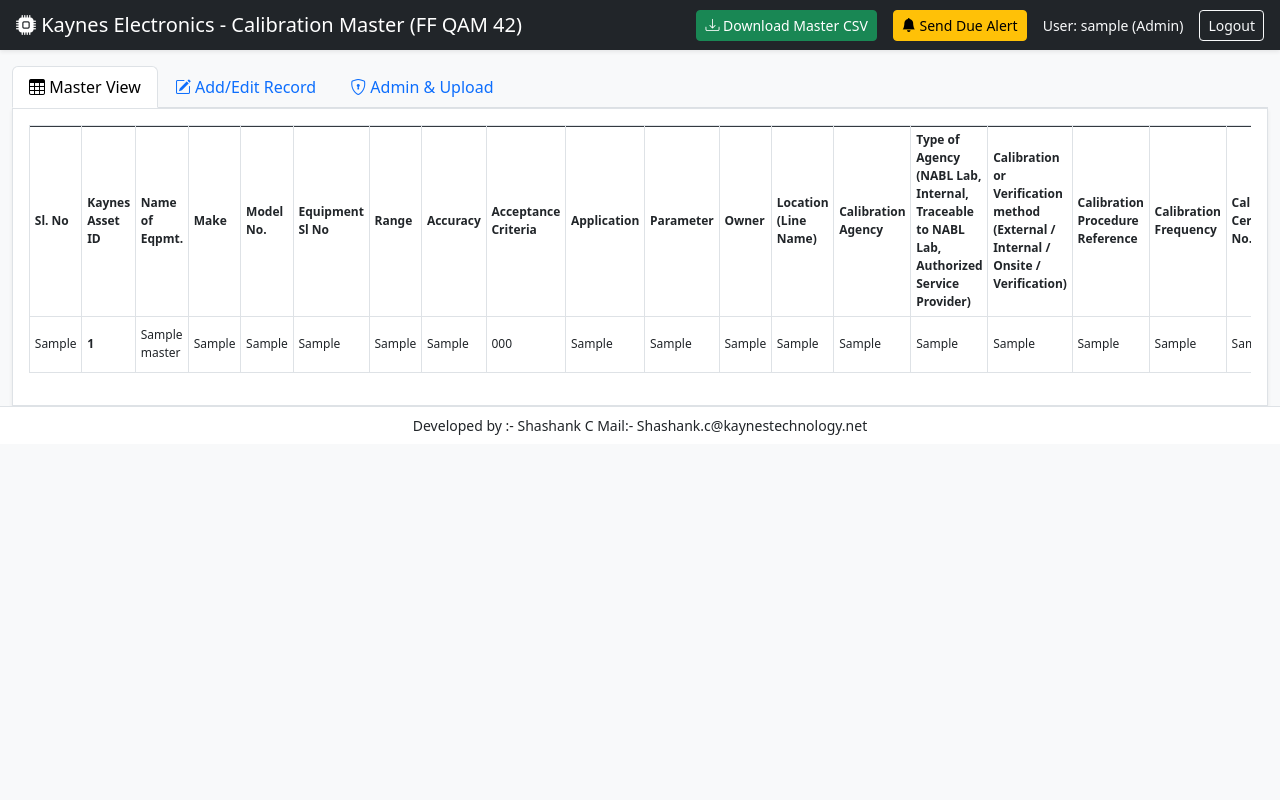
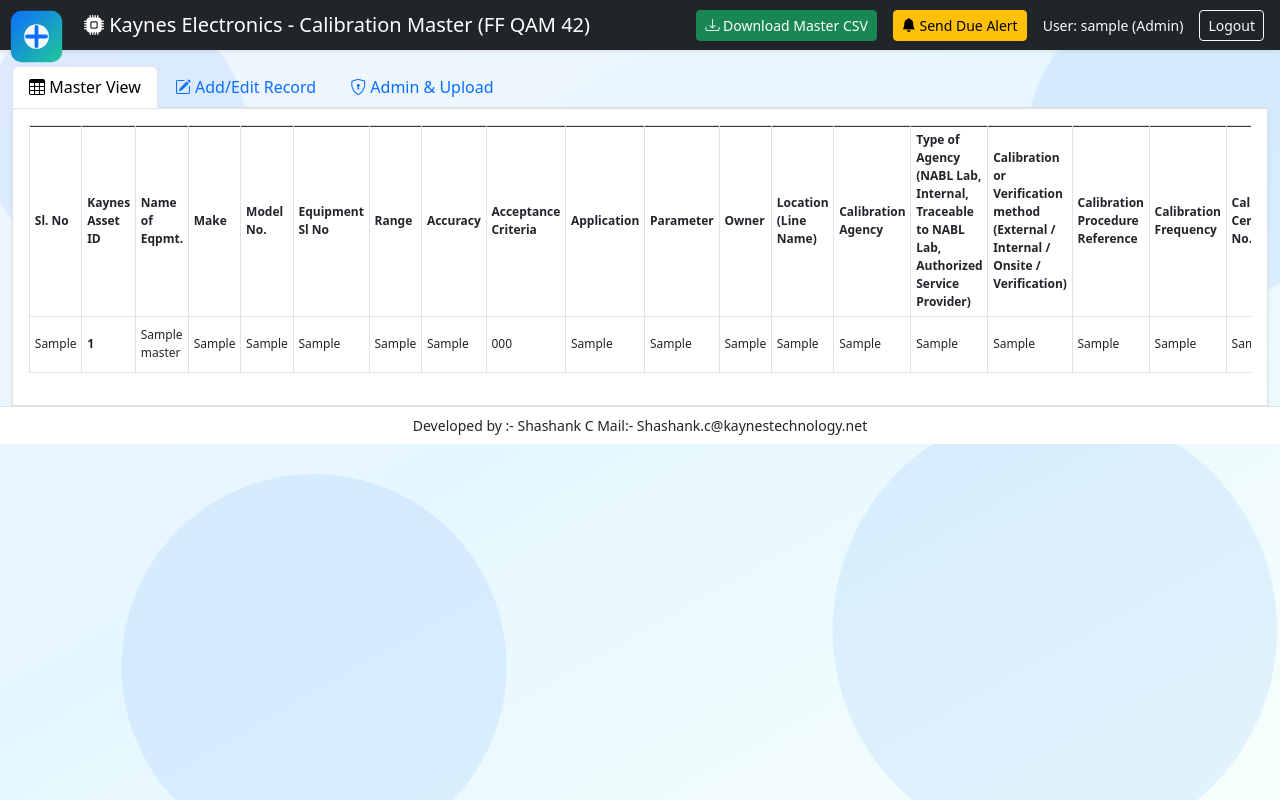
Before and after one commit to Shashancssa/CALIBRATION-, a Flask app: page / in a window 1280 px wide. Run offline with Flask 3, Linux system fonts and the light colour scheme; the visitor is signed in with stand-in values (Sample User, id 1); tables that the repository leaves empty hold one stand-in row (values such as "Sample post"); some libraries are stand-ins or nearby versions.

Commit message:
Add shared background and top-left 15mm site icon across pages

```diff
--- a/app.py
+++ b/app.py
@@ -220,8 +220,11 @@ def send_test_email_route():
 from zoneinfo import ZoneInfo
 
 scheduler = BackgroundScheduler(timezone=ZoneInfo('Asia/Kolkata'))
-# Run task at 9:00 AM local time every day
-scheduler.add_job(func=check_alerts, trigger="cron", hour=9, minute=0)
+# Run task daily at configured local time.
+# Defaults: 09:00 (9:00 AM). Override with AUTO_MAIL_HOUR / AUTO_MAIL_MINUTE env vars.
+AUTO_MAIL_HOUR = int(os.getenv('AUTO_MAIL_HOUR', '9'))
+AUTO_MAIL_MINUTE = int(os.getenv('AUTO_MAIL_MINUTE', '0'))
+scheduler.add_job(func=check_alerts, trigger="cron", hour=AUTO_MAIL_HOUR, minute=AUTO_MAIL_MINUTE)
 scheduler.start()
 
 @app.route('/login', methods=['GET', 'POST'])
--- a/templates/index.html
+++ b/templates/index.html
@@ -4,11 +4,25 @@
     <meta charset="UTF-8">
     <meta name="viewport" content="width=device-width, initial-scale=1.0">
     <title>Kaynes Calibration - FF QAM 42</title>
-    <link rel="icon" href="https://cdn.jsdelivr.net/npm/bootstrap-icons@1.11.1/icons/cpu-fill.svg" type="image/svg+xml">
+    <link rel="icon" href="{{ url_for('static', filename='images/site-icon.svg') }}" type="image/svg+xml">
     <link href="https://cdn.jsdelivr.net/npm/bootstrap@5.3.0/dist/css/bootstrap.min.css" rel="stylesheet">
     <link rel="stylesheet" href="https://cdn.jsdelivr.net/npm/bootstrap-icons@1.11.1/font/bootstrap-icons.css">
 
     <style>
+        body {
+            background: url("{{ url_for('static', filename='images/site-bg.svg') }}") center center / cover no-repeat fixed;
+            min-height: 100vh;
+        }
+        .site-icon {
+            position: fixed;
+            top: 8px;
+            left: 8px;
+            width: 15mm;
+            height: 15mm;
+            z-index: 1100;
+            object-fit: contain;
+        }
+        .navbar-brand { margin-left: 18mm; }
         .table-xs td, .table-xs th { font-size: 0.75rem; padding: 0.3rem; vertical-align: middle; }
         .sticky-header { position: sticky; top: 0; background: #343a40; color: white; z-index: 10; }
         .due-15 { background-color: #f8d7da !important; } /* Light Red */
@@ -17,7 +31,7 @@
     </style>
 </head>
 <body class="bg-light">
-
+<img src="{{ url_for('static', filename='images/site-icon.svg') }}" alt="Site Icon" class="site-icon">
 <nav class="navbar navbar-dark bg-dark shadow-sm px-3">
     <span class="navbar-brand mb-0 h1">
         <i class="bi bi-cpu-fill"></i> Kaynes Electronics - Calibration Master (FF QAM 42)
```
Also changed, not shown: templates/login.html (+17 -0 lines), templates/renew.html (+17 -0 lines), README.md, static/images/site-bg.svg (added), static/images/site-icon.svg (added).
